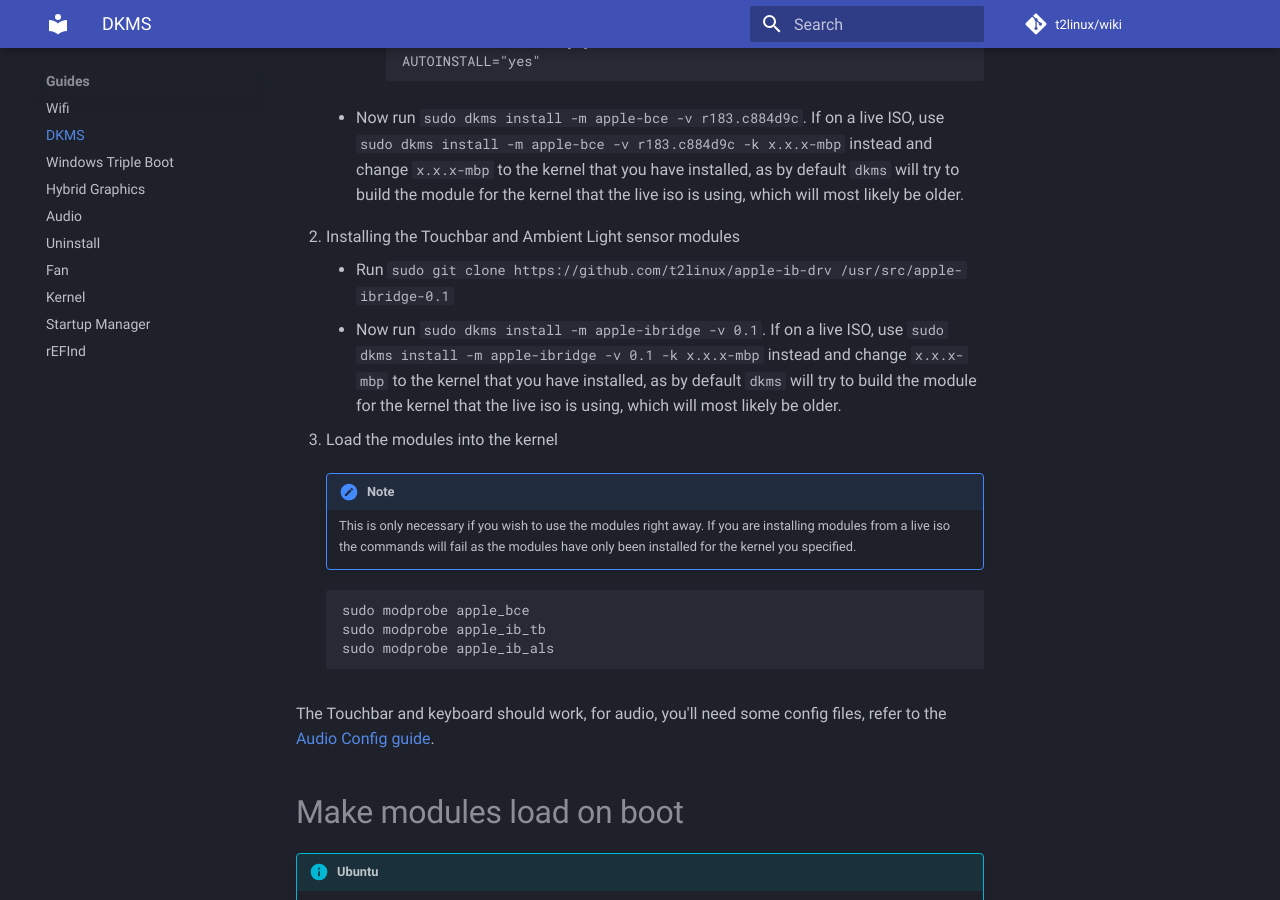
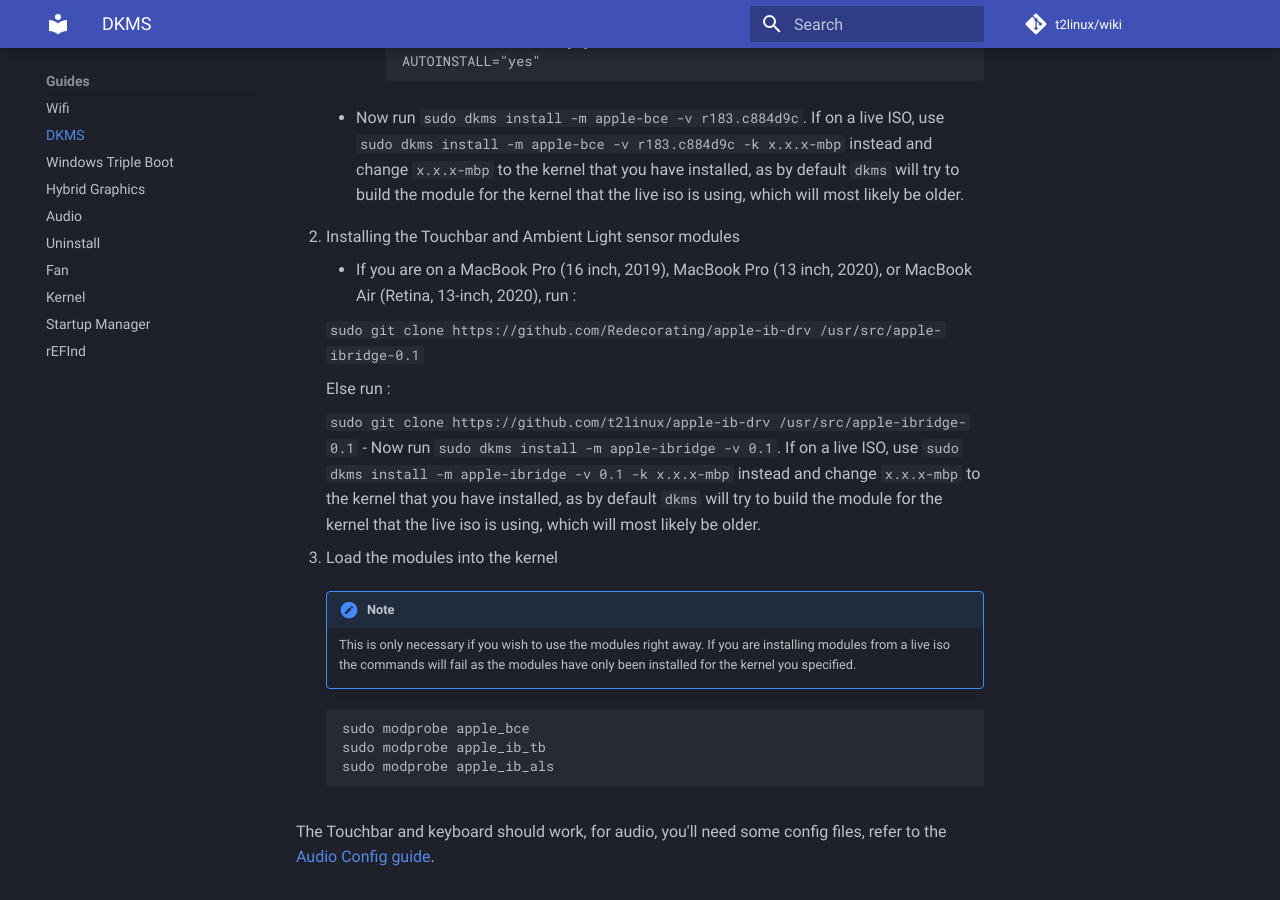
Before and after one commit to t2linux/wiki, an MkDocs documentation site: the page built from docs/guides/dkms.md, in a window 1280 px wide and 900 px high, scrolled down 1181 px. Built offline with MkDocs 1.6.1 and Material for MkDocs 9.7.7, drawn with Linux system fonts in a browser that asks for light colours; comment, search, counter and statistics services are not loaded.

Commit message:
Add Redecorating's fork for backlight

```diff
--- a/docs/guides/dkms.md
+++ b/docs/guides/dkms.md
@@ -43,7 +43,13 @@ sudo rm -r /var/lib/dkms/apple-ibridge
 
 2. Installing the Touchbar and Ambient Light sensor modules
 
-    - Run `sudo git clone https://github.com/t2linux/apple-ib-drv /usr/src/apple-ibridge-0.1`
+    - If you are on a MacBook Pro (16 inch, 2019), MacBook Pro (13 inch, 2020), or MacBook Air (Retina, 13-inch, 2020), run :
+
+      `sudo git clone https://github.com/Redecorating/apple-ib-drv /usr/src/apple-ibridge-0.1`
+
+      Else run :
+
+      `sudo git clone https://github.com/t2linux/apple-ib-drv /usr/src/apple-ibridge-0.1`
     - Now run `sudo dkms install -m apple-ibridge -v 0.1`. If on a live ISO, use `sudo dkms install -m apple-ibridge -v 0.1 -k x.x.x-mbp` instead and change `x.x.x-mbp` to the kernel that you have installed, as by default `dkms` will try to build the module for the kernel that the live iso is using, which will most likely be older.
 
 3. Load the modules into the kernel
```
